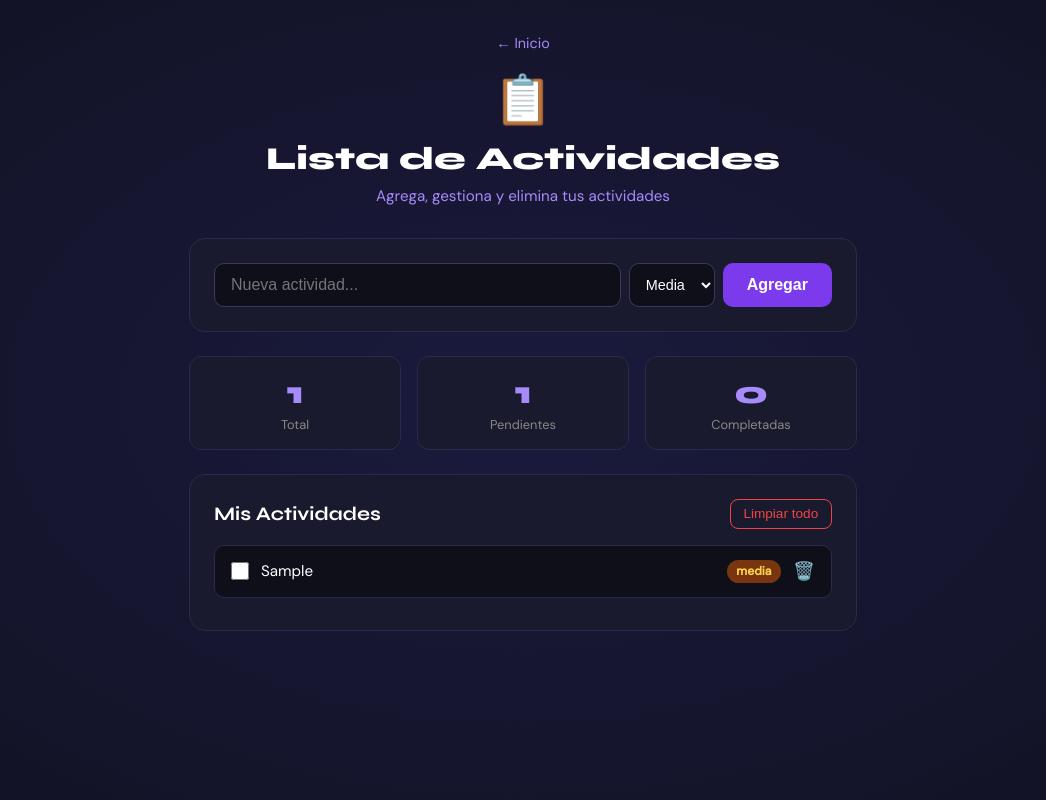
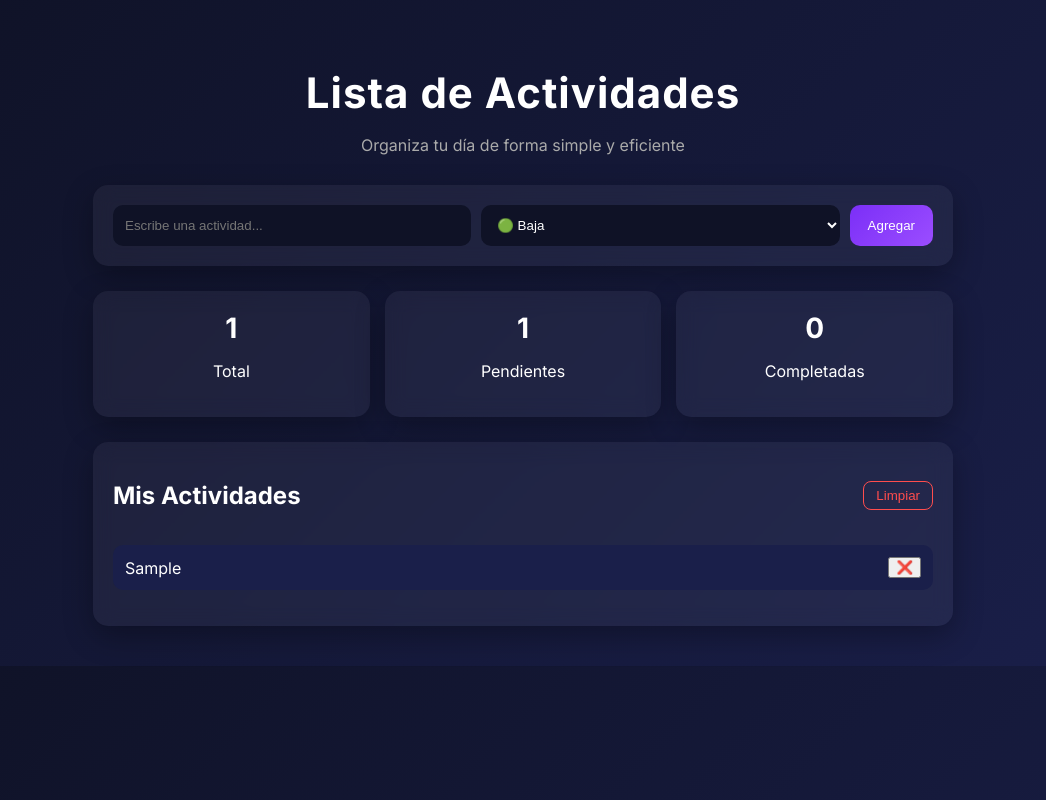
Before and after one commit to Renzo7-programador7/gestion-tareas, a plain HTML site: page actividades.html in a window 1280 px wide. Both pictures are taken after typing "Sample" into the empty fields and a click on the button "Agregar". Shown: the whole page, without its empty margins (117-1163 px from the left). Drawn offline with Linux system fonts and the light colour scheme.

Commit message:
Modulo de actividades mejorado

```diff
--- a/actividades.html
+++ b/actividades.html
@@ -1,65 +1,55 @@
 <!DOCTYPE html>
 <html lang="es">
 <head>
-  <meta charset="UTF-8" />
-  <meta name="viewport" content="width=device-width, initial-scale=1.0"/>
-  <title>Lista de Actividades</title>
-  <link rel="preconnect" href="https://fonts.googleapis.com">
-  <link href="https://fonts.googleapis.com/css2?family=Syne:wght@400;700;800&family=DM+Sans:wght@300;400;500&display=swap" rel="stylesheet">
+  <meta charset="UTF-8">
+  <title>Actividades</title>
+
+  <!-- Fuente pro -->
+  <link href="https://fonts.googleapis.com/css2?family=Inter:wght@400;600;700&display=swap" rel="stylesheet">
+
   <link rel="stylesheet" href="css/actividades.css">
 </head>
 <body>
 
-  <div class="bg-decoration"></div>
-
   <div class="container">
 
-    <header class="header">
-      <a href="index.html" class="btn-back">← Inicio</a>
-      <div class="header-content">
-        <span class="header-icon">📋</span>
-        <h1>Lista de Actividades</h1>
-        <p class="subtitle">Agrega, gestiona y elimina tus actividades</p>
-      </div>
-    </header>
+    <h1>Lista de Actividades</h1>
+    <p class="subtitle">Organiza tu día de forma simple y eficiente</p>
 
-    <!-- FORMULARIO -->
-    <section class="form-section">
-      <div class="form-group">
-        <input type="text" id="actividadInput" placeholder="Nueva actividad..." />
-        <select id="prioridadSelect">
-          <option value="alta">Alta</option>
-          <option value="media" selected>Media</option>
-          <option value="baja">Baja</option>
-        </select>
-        <button onclick="agregarActividad()">Agregar</button>
-      </div>
-    </section>
+    <div class="card form">
+      <input type="text" id="inputActividad" placeholder="Escribe una actividad...">
 
-    <!-- STATS -->
-    <section class="stats">
-      <div class="stat-card">
-        <span id="totalCount">0</span>
+      <select id="prioridad">
+        <option value="baja">🟢 Baja</option>
+        <option value="media">🟡 Media</option>
+        <option value="alta">🔴 Alta</option>
+      </select>
+
+      <button onclick="agregarActividad()">Agregar</button>
+    </div>
+
+    <div class="stats">
+      <div class="card stat">
+        <span id="total">0</span>
         <p>Total</p>
       </div>
-      <div class="stat-card">
-        <span id="pendienteCount">0</span>
+      <div class="card stat">
+        <span id="pendientes">0</span>
         <p>Pendientes</p>
       </div>
-      <div class="stat-card">
-        <span id="completadoCount">0</span>
+      <div class="card stat">
+        <span id="completadas">0</span>
         <p>Completadas</p>
       </div>
-    </section>
+    </div>
 
-    <!-- LISTA -->
-    <section class="list-section">
-      <div class="list-header">
+    <div class="card lista">
+      <div class="header-lista">
         <h2>Mis Actividades</h2>
-        <button class="btn-clear" onclick="limpiarTodo()">Limpiar todo</button>
+        <button class="limpiar" onclick="limpiar()">Limpiar</button>
       </div>
-      <ul id="actividadesList"></ul>
-    </section>
+      <ul id="listaActividades"></ul>
+    </div>
 
   </div>
 
--- a/css/actividades.css
+++ b/css/actividades.css
@@ -1,230 +1,132 @@
 * {
-  margin: 0;
-  padding: 0;
   box-sizing: border-box;
 }
 
 body {
-  font-family: 'DM Sans', sans-serif;
-  background: #0f0f1a;
+  margin: 0;
+  font-family: 'Inter', sans-serif;
+  background: linear-gradient(135deg, #0f1226, #1a1f4a);
   color: #fff;
-  min-height: 100vh;
-}
-
-.bg-decoration {
-  position: fixed;
-  top: -50%;
-  left: -50%;
-  width: 200%;
-  height: 200%;
-  background: radial-gradient(ellipse at center, #1a1a3e 0%, #0f0f1a 70%);
-  z-index: -1;
 }
 
 .container {
-  max-width: 700px;
-  margin: 0 auto;
-  padding: 2rem 1rem;
+  max-width: 900px;
+  margin: auto;
+  padding: 40px 20px;
 }
 
-.header {
+/* TITULOS */
+h1 {
+  font-size: 42px;
+  font-weight: 700;
+  letter-spacing: 1px;
+  line-height: 1.2;
+  margin-bottom: 10px;
   text-align: center;
-  margin-bottom: 2rem;
-}
-
-.btn-back {
-  display: inline-block;
-  color: #a78bfa;
-  text-decoration: none;
-  margin-bottom: 1rem;
-  font-size: 0.9rem;
-}
-
-.btn-back:hover {
-  color: #fff;
-}
-
-.header-icon {
-  font-size: 3rem;
-}
-
-h1 {
-  font-family: 'Syne', sans-serif;
-  font-size: 2rem;
-  font-weight: 800;
-  margin: 0.5rem 0;
 }
 
 .subtitle {
-  color: #a78bfa;
-  font-size: 0.95rem;
+  text-align: center;
+  color: #aaa;
+  margin-bottom: 30px;
 }
 
-.form-section {
-  background: #1a1a2e;
-  border-radius: 16px;
-  padding: 1.5rem;
-  margin-bottom: 1.5rem;
-  border: 1px solid #2a2a4a;
+/* CARD EFECTO PRO */
+.card {
+  background: rgba(255, 255, 255, 0.05);
+  backdrop-filter: blur(10px);
+  border-radius: 15px;
+  padding: 20px;
+  box-shadow: 0 10px 30px rgba(0,0,0,0.3);
 }
 
-.form-group {
+/* FORM */
+.form {
   display: flex;
-  gap: 0.5rem;
-  flex-wrap: wrap;
+  gap: 10px;
+  margin-bottom: 25px;
 }
 
-.form-group input {
+.form input, .form select {
   flex: 1;
-  padding: 0.75rem 1rem;
+  padding: 12px;
   border-radius: 10px;
-  border: 1px solid #3a3a5a;
-  background: #0f0f1a;
-  color: #fff;
-  font-size: 1rem;
-  min-width: 200px;
+  border: none;
+  outline: none;
+  background: #0f1226;
+  color: white;
 }
 
-.form-group select {
-  padding: 0.75rem;
+.form button {
+  background: linear-gradient(135deg, #7b2ff7, #9b4dff);
+  border: none;
+  color: white;
+  padding: 12px 18px;
   border-radius: 10px;
-  border: 1px solid #3a3a5a;
-  background: #0f0f1a;
-  color: #fff;
-  font-size: 0.9rem;
+  cursor: pointer;
+  transition: 0.3s;
 }
 
-.form-group button {
-  padding: 0.75rem 1.5rem;
-  background: #7c3aed;
-  color: #fff;
-  border: none;
-  border-radius: 10px;
-  cursor: pointer;
-  font-size: 1rem;
-  font-weight: 600;
+.form button:hover {
+  transform: scale(1.05);
 }
 
-.form-group button:hover {
-  background: #6d28d9;
+/* STATS */
+.stats {
+  display: flex;
+  gap: 15px;
+  margin-bottom: 25px;
 }
 
-.stats {
-  display: flex;
-  gap: 1rem;
-  margin-bottom: 1.5rem;
+.stat {
+  flex: 1;
+  text-align: center;
 }
 
-.stat-card {
-  flex: 1;
-  background: #1a1a2e;
-  border-radius: 12px;
-  padding: 1rem;
-  text-align: center;
-  border: 1px solid #2a2a4a;
+.stat span {
+  font-size: 28px;
+  font-weight: 700;
 }
 
-.stat-card span {
-  font-size: 2rem;
-  font-weight: 800;
-  color: #a78bfa;
-  font-family: 'Syne', sans-serif;
-}
-
-.stat-card p {
-  font-size: 0.8rem;
-  color: #888;
-  margin-top: 0.25rem;
-}
-
-.list-section {
-  background: #1a1a2e;
-  border-radius: 16px;
-  padding: 1.5rem;
-  border: 1px solid #2a2a4a;
-}
-
-.list-header {
+/* LISTA */
+.header-lista {
   display: flex;
   justify-content: space-between;
   align-items: center;
-  margin-bottom: 1rem;
 }
 
-.list-header h2 {
-  font-family: 'Syne', sans-serif;
-  font-size: 1.2rem;
+.limpiar {
+  background: transparent;
+  border: 1px solid #ff4d4d;
+  color: #ff4d4d;
+  padding: 6px 12px;
+  border-radius: 8px;
+  cursor: pointer;
 }
 
-.btn-clear {
-  background: transparent;
-  border: 1px solid #ef4444;
-  color: #ef4444;
-  padding: 0.4rem 0.8rem;
-  border-radius: 8px;
-  cursor: pointer;
-  font-size: 0.85rem;
+ul {
+  list-style: none;
+  padding: 0;
+  margin-top: 15px;
 }
 
-.btn-clear:hover {
-  background: #ef4444;
-  color: #fff;
+li {
+  background: #1a1f4a;
+  margin-bottom: 10px;
+  padding: 12px;
+  border-radius: 10px;
+  display: flex;
+  justify-content: space-between;
+  align-items: center;
+  transition: 0.3s;
 }
 
-#actividadesList {
-  list-style: none;
+li:hover {
+  transform: translateY(-2px);
 }
 
-.actividad-item {
-  display: flex;
-  align-items: center;
-  gap: 0.75rem;
-  padding: 0.9rem 1rem;
-  border-radius: 10px;
-  margin-bottom: 0.5rem;
-  background: #0f0f1a;
-  border: 1px solid #2a2a4a;
+/* COMPLETADA */
+.completada {
+  text-decoration: line-through;
+  opacity: 0.6;
 }
-
-.actividad-item.completada {
-  opacity: 0.5;
-}
-
-.actividad-item.completada .actividad-nombre {
-  text-decoration: line-through;
-}
-
-.actividad-item input[type="checkbox"] {
-  width: 18px;
-  height: 18px;
-  cursor: pointer;
-  accent-color: #7c3aed;
-}
-
-.actividad-nombre {
-  flex: 1;
-  font-size: 0.95rem;
-}
-
-.prioridad-badge {
-  font-size: 0.75rem;
-  padding: 0.2rem 0.6rem;
-  border-radius: 20px;
-  font-weight: 600;
-}
-
-.prioridad-alta { background: #7f1d1d; color: #fca5a5; }
-.prioridad-media { background: #78350f; color: #fcd34d; }
-.prioridad-baja { background: #14532d; color: #86efac; }
-
-.btn-eliminar {
-  background: transparent;
-  border: none;
-  color: #ef4444;
-  cursor: pointer;
-  font-size: 1.1rem;
-}
-
-.btn-eliminar:hover {
-  color: #fca5a5;
-}
--- a/js/actividades.js
+++ b/js/actividades.js
@@ -1,72 +1,57 @@
 let actividades = [];
 
 function agregarActividad() {
-  const input = document.getElementById('actividadInput');
-  const prioridad = document.getElementById('prioridadSelect').value;
-  const nombre = input.value.trim();
+  const input = document.getElementById("inputActividad");
+  const prioridad = document.getElementById("prioridad").value;
 
-  if (!nombre) {
-    alert('Escribe una actividad');
-    return;
-  }
+  const texto = input.value.trim();
+  if (!texto) return;
 
-  const actividad = {
-    id: Date.now(),
-    nombre,
-    prioridad,
-    completada: false
-  };
+  actividades.push({ texto, prioridad, completado: false });
 
-  actividades.push(actividad);
-  input.value = '';
-  renderActividades();
+  input.value = "";
+  render();
 }
 
-function toggleCompletada(id) {
-  actividades = actividades.map(a =>
-    a.id === id ? { ...a, completada: !a.completada } : a
-  );
-  renderActividades();
-}
+function render() {
+  const lista = document.getElementById("listaActividades");
+  lista.innerHTML = "";
 
-function eliminarActividad(id) {
-  actividades = actividades.filter(a => a.id !== id);
-  renderActividades();
-}
+  actividades.forEach((act, i) => {
+    const li = document.createElement("li");
 
-function limpiarTodo() {
-  if (actividades.length === 0) return;
-  if (confirm('¿Eliminar todas las actividades?')) {
-    actividades = [];
-    renderActividades();
-  }
-}
+    li.innerHTML = `
+      <span class="${act.completado ? 'completada' : ''}">
+        ${act.texto}
+      </span>
+      <button onclick="eliminar(${i})">❌</button>
+    `;
 
-function actualizarContadores() {
-  const total = actividades.length;
-  const completadas = actividades.filter(a => a.completada).length;
-  const pendientes = total - completadas;
+    li.onclick = () => {
+      act.completado = !act.completado;
+      render();
+    };
 
-  document.getElementById('totalCount').textContent = total;
-  document.getElementById('completadoCount').textContent = completadas;
-  document.getElementById('pendienteCount').textContent = pendientes;
-}
-
-function renderActividades() {
-  const lista = document.getElementById('actividadesList');
-  lista.innerHTML = '';
-
-  actividades.forEach(a => {
-    const li = document.createElement('li');
-    li.className = `actividad-item ${a.completada ? 'completada' : ''}`;
-    li.innerHTML = `
-      <input type="checkbox" ${a.completada ? 'checked' : ''} onchange="toggleCompletada(${a.id})"/>
-      <span class="actividad-nombre">${a.nombre}</span>
-      <span class="prioridad-badge prioridad-${a.prioridad}">${a.prioridad}</span>
-      <button class="btn-eliminar" onclick="eliminarActividad(${a.id})">🗑️</button>
-    `;
     lista.appendChild(li);
   });
 
-  actualizarContadores();
+  actualizar();
 }
+
+function eliminar(i) {
+  actividades.splice(i, 1);
+  render();
+}
+
+function actualizar() {
+  document.getElementById("total").textContent = actividades.length;
+  document.getElementById("pendientes").textContent =
+    actividades.filter(a => !a.completado).length;
+  document.getElementById("completadas").textContent =
+    actividades.filter(a => a.completado).length;
+}
+
+function limpiar() {
+  actividades = [];
+  render();
+}
```
